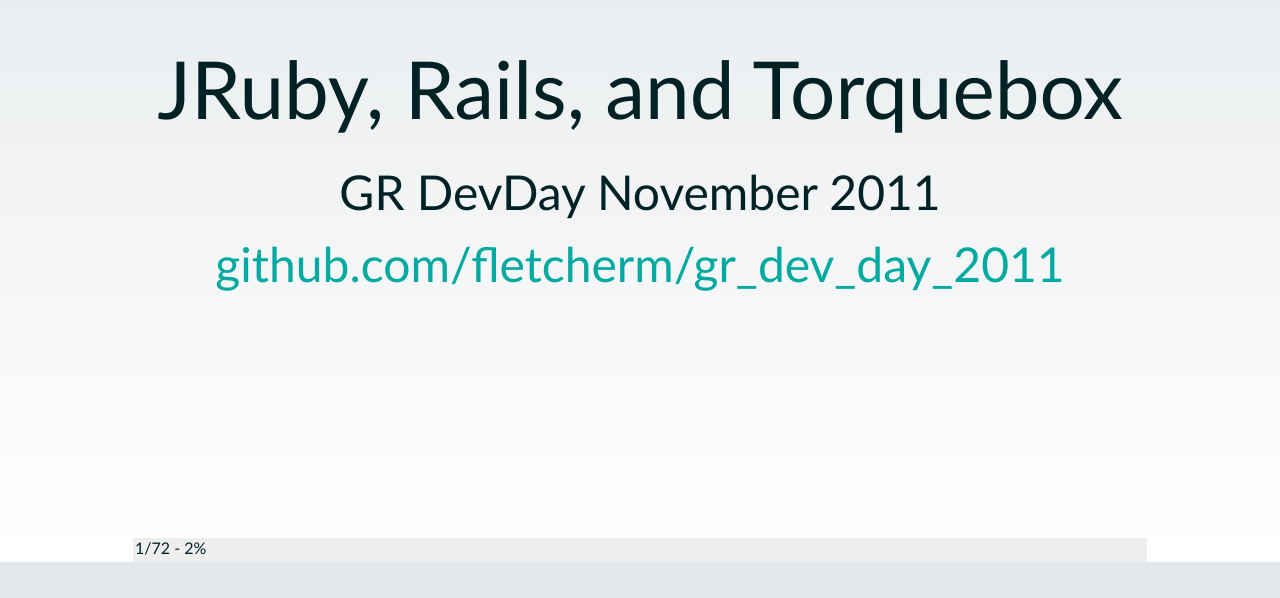
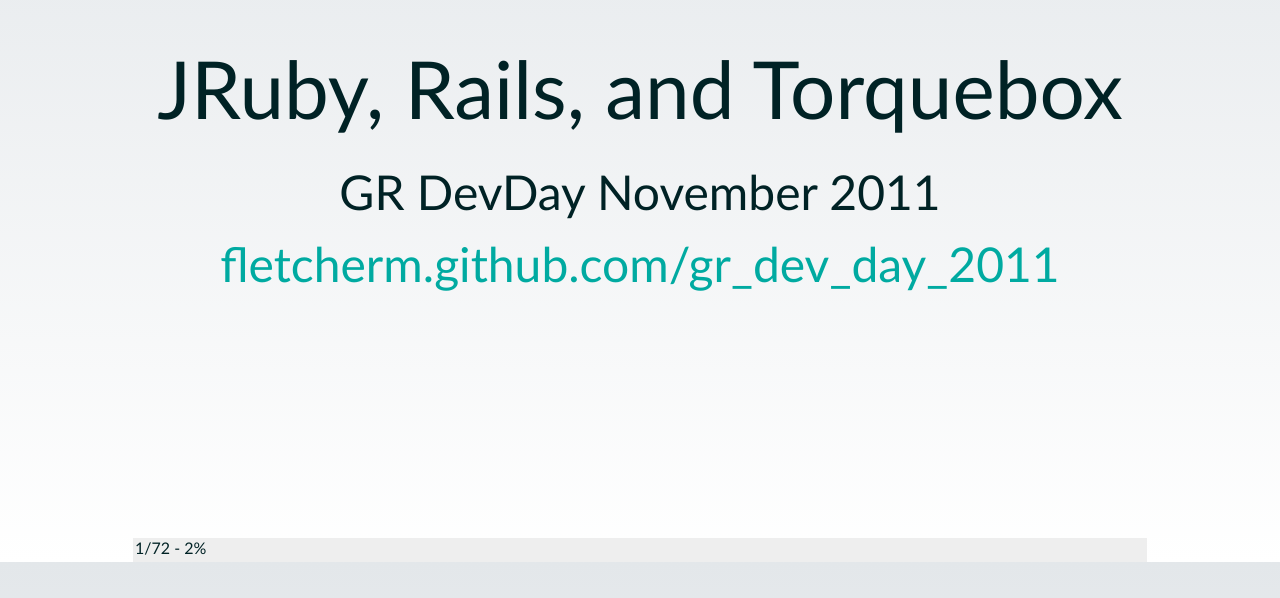
Before and after one commit to fletcherm/gr_dev_day_2011, a plain HTML site: page static/index.html in a window 1280 px wide. Shown: the part 202-800 px from the top of the page. Drawn offline with Linux system fonts and the light colour scheme; files whose address does not match are found by name.

Commit message:
updated static page

```diff
--- a/static/index.html
+++ b/static/index.html
@@ -71,7 +71,7 @@
 
 <h2>GR DevDay November 2011</h2>
 
-<h2><a href="https://github.com/fletcherm/gr_dev_day_2011">github.com/fletcherm/gr_dev_day_2011</a></h2></div>
+<h2><a href="http://fletcherm.github.com/gr_dev_day_2011">fletcherm.github.com/gr_dev_day_2011</a></h2></div>
 </div><div class="slide" data-transition="none"><div class="content center" ref="one/01_slide/2">
 <h1>Matt Fletcher</h1>
 
@@ -409,7 +409,7 @@
 
 <h1>Matt Fletcher</h1>
 
-<h2><a href="https://github.com/fletcherm/gr_dev_day_2011">github.com/fletcherm/gr_dev_day_2011</a></h2>
+<h2><a href="http://fletcherm.github.com/gr_dev_day_2011">fletcherm.github.com/gr_dev_day_2011</a></h2>
 
 <p><img src="./file/one/AO-symbol-color.png" alt="AO"/></p></div>
 </div></div>
```
